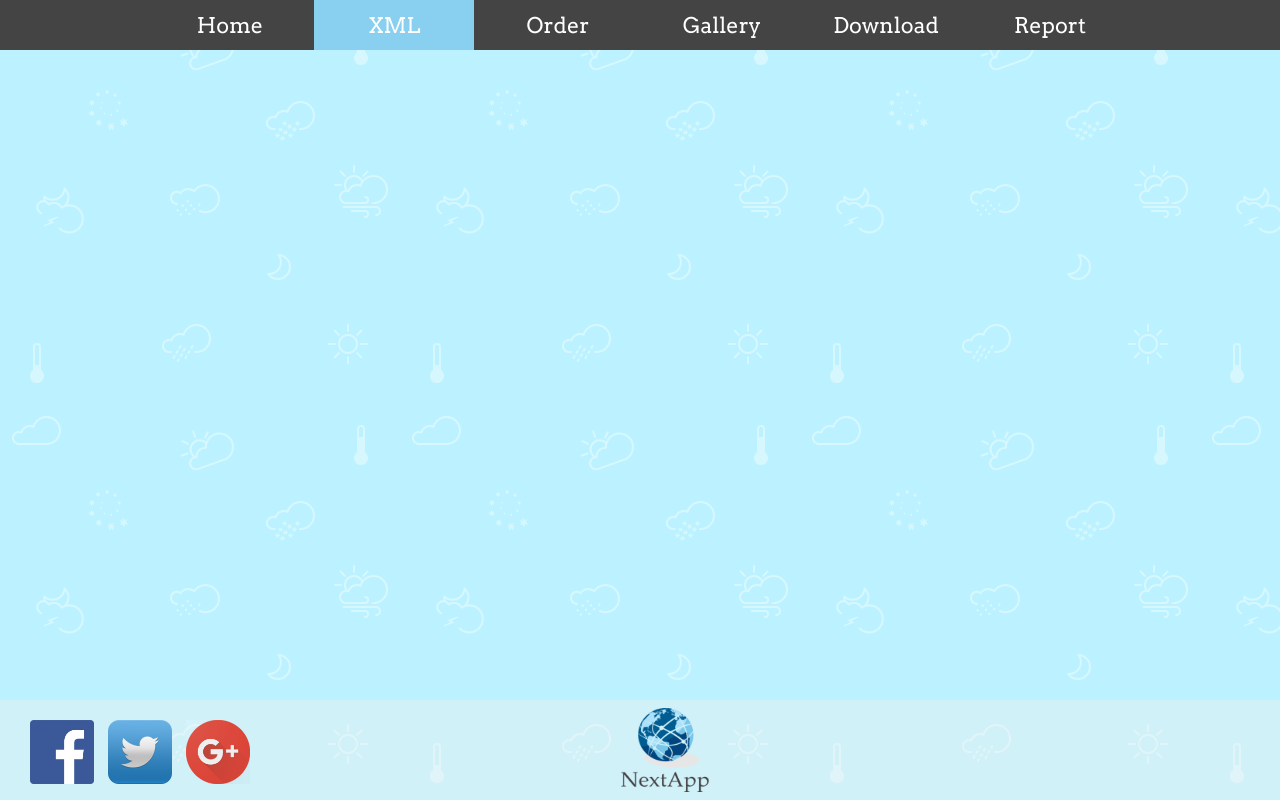
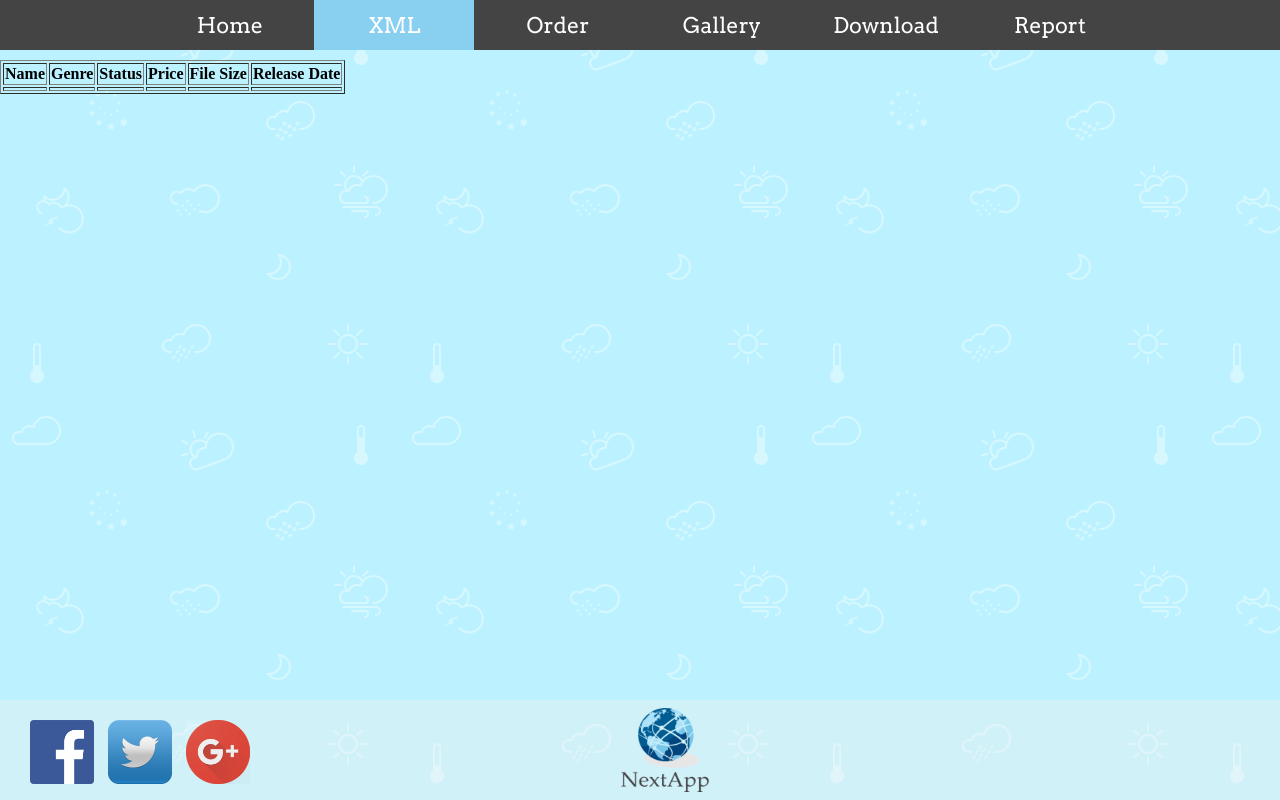
Before and after one commit to wacatswh/IAPSem1, a plain HTML site: page pages/xml.html in a window 1280 px wide. Shown: the top 800 px of the page. Drawn offline with Linux system fonts and the light colour scheme.

Commit message:
Add one XML file and trying to link it

```diff
--- a/css.css
+++ b/css.css
@@ -90,6 +90,13 @@ section form label {
 	font-family: 'Arvo', serif;
 }
 
+#container {
+	width: 800px;
+	margin: 30px auto;
+	padding: 20px;
+	background-color: rgba(255, 255, 255, 0.75);
+}
+
 footer {
 	background-color: rgba(239, 239, 239, 0.4);
 	position: fixed;
@@ -105,5 +112,3 @@ footer {
 footer a {
 	margin: 5px;
 }
-
-/* ------------------  CSS FOR SLIDESHOW ON BELOW  --------------------- */
--- a/pages/xml.html
+++ b/pages/xml.html
@@ -4,6 +4,7 @@
 	<link rel="icon" href="../images/ico.ico"/>
 	<link rel="stylesheet" type="text/css" href="../css.css"/>
 	<link href="https://fonts.googleapis.com/css?family=Arvo" rel="stylesheet">
+	<xsl:stylesheet version="1.0" xmlns:xsl="xml.xml">
 </head>
 
 <body>
@@ -19,7 +20,26 @@
 	</nav>
 
 	<section>
-
+		<table border="1">
+			<tr>
+				<th style="text-align:left">Name</th>
+				<th style="text-align:left">Genre</th>
+				<th style="text-align:left">Status</th>
+				<th style="text-align:left">Price</th>
+				<th style="text-align:left">File Size</th>
+				<th style="text-align:left">Release Date</th>
+			</tr>
+			<xsl:for-each select="appCatalog/app">
+			<tr>
+				<td><xsl:value-of select="name"></td>
+				<td><xsl:value-of select="genre"></td>
+				<td><xsl:value-of select="status"></td>
+				<td><xsl:value-of select="price"></td>
+				<td><xsl:value-of select="fileSize"></td>
+				<td><xsl:value-of select="releaseDate"></td>
+			</tr>
+			</xsl:for-each>
+		</table>
 	</section>
 
 	<footer>
```
Also changed, not shown: index.html (+1 -1 lines), pages/order.html (+5 -2 lines).
